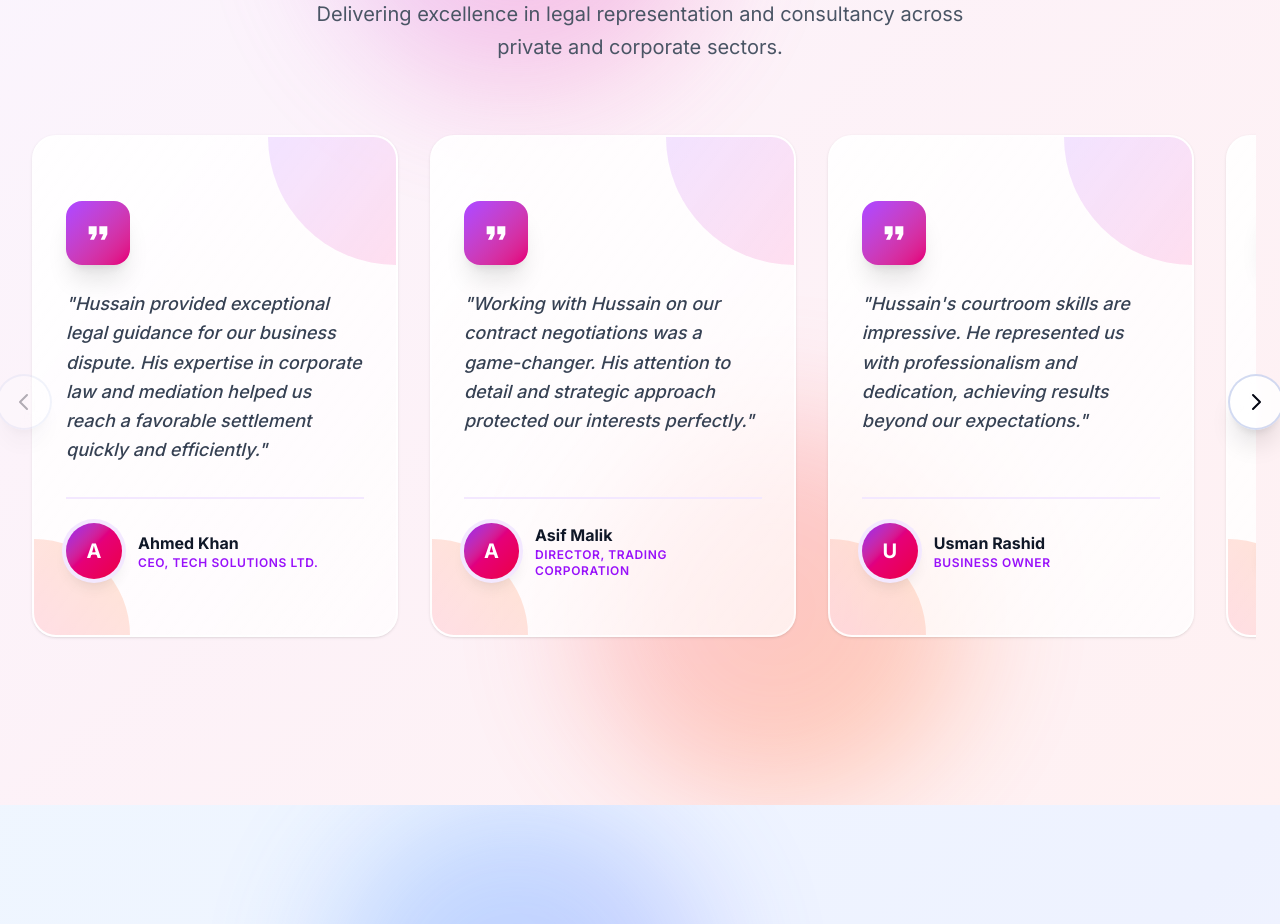
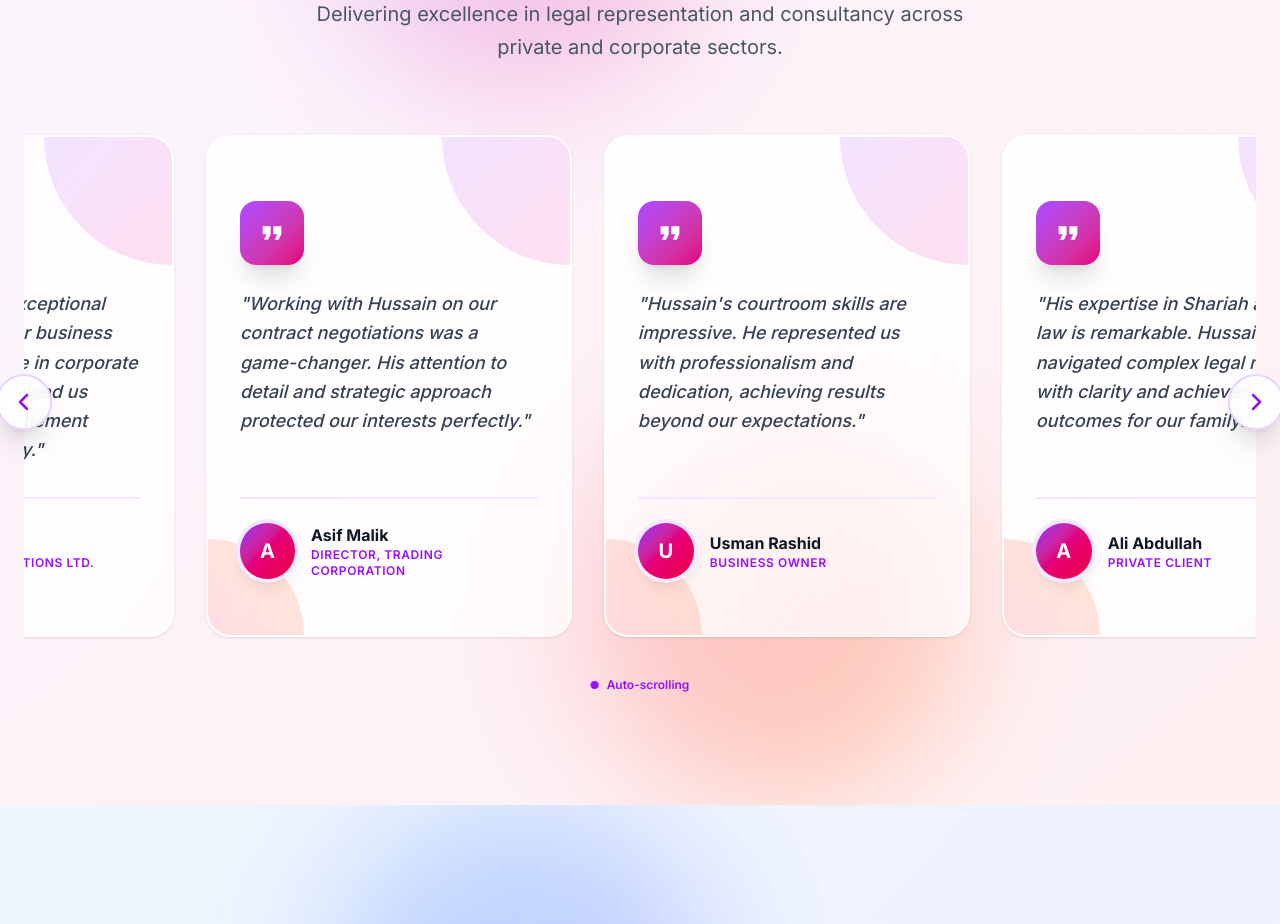
Before and after one commit to sudo-hassan-zahid/portfolio_hussain, a Next.js app: page / in a window 1280 px wide. Shown: the part 3220-4144 px from the top of the page. Built offline with nearby package versions, Linux system fonts and the light colour scheme.

Commit message:
testimonials: added infnite scroll

```diff
--- a/components/testimonials.tsx
+++ b/components/testimonials.tsx
@@ -1,7 +1,7 @@
 "use client";
 
 import { Card, CardContent } from "@/components/ui/card";
-import { useRef, useState } from "react";
+import { useRef, useState, useEffect } from "react";
 
 const testimonials = [
   {
@@ -41,26 +41,74 @@ const testimonials = [
   },
 ];
 
+// Triple the testimonials for seamless infinite scroll
+const infiniteTestimonials = [...testimonials, ...testimonials, ...testimonials];
+
 export default function Testimonials() {
   const scrollRef = useRef<HTMLDivElement>(null);
-  const [canScrollLeft, setCanScrollLeft] = useState(false);
-  const [canScrollRight, setCanScrollRight] = useState(true);
+  const [isPaused, setIsPaused] = useState(false);
+  const [currentIndex, setCurrentIndex] = useState(0);
 
-  const checkScroll = () => {
+  // Auto-scroll effect
+  useEffect(() => {
+    if (isPaused || !scrollRef.current) return;
+
+    const interval = setInterval(() => {
+      if (scrollRef.current) {
+        const cardWidth = scrollRef.current.clientWidth * 0.85; // Width of one card
+        const maxScroll = scrollRef.current.scrollWidth - scrollRef.current.clientWidth;
+        const nextScroll = scrollRef.current.scrollLeft + cardWidth;
+
+        // If we've scrolled past 2/3, reset to the middle section for seamless loop
+        if (nextScroll >= maxScroll * 0.66) {
+          scrollRef.current.scrollLeft = maxScroll * 0.33;
+          setCurrentIndex(testimonials.length);
+        } else {
+          scrollRef.current.scrollBy({
+            left: cardWidth,
+            behavior: 'smooth'
+          });
+          setCurrentIndex(prev => prev + 1);
+        }
+      }
+    }, 4000); // Auto-scroll every 4 seconds
+
+    return () => clearInterval(interval);
+  }, [isPaused]);
+
+  // Initialize scroll position to middle section
+  useEffect(() => {
     if (scrollRef.current) {
-      const { scrollLeft, scrollWidth, clientWidth } = scrollRef.current;
-      setCanScrollLeft(scrollLeft > 0);
-      setCanScrollRight(scrollLeft < scrollWidth - clientWidth - 10);
+      const cardWidth = scrollRef.current.clientWidth * 0.85;
+      scrollRef.current.scrollLeft = cardWidth * testimonials.length;
     }
-  };
+  }, []);
 
   const scroll = (direction: 'left' | 'right') => {
     if (scrollRef.current) {
-      const scrollAmount = scrollRef.current.clientWidth * 0.8;
+      const cardWidth = scrollRef.current.clientWidth * 0.85;
+      const scrollAmount = direction === 'left' ? -cardWidth : cardWidth;
+
       scrollRef.current.scrollBy({
-        left: direction === 'left' ? -scrollAmount : scrollAmount,
+        left: scrollAmount,
         behavior: 'smooth'
       });
+
+      // Update index
+      setCurrentIndex(prev => direction === 'left' ? prev - 1 : prev + 1);
+
+      // Handle infinite loop wrapping
+      setTimeout(() => {
+        if (scrollRef.current) {
+          const maxScroll = scrollRef.current.scrollWidth - scrollRef.current.clientWidth;
+
+          if (scrollRef.current.scrollLeft <= 0) {
+            scrollRef.current.scrollLeft = maxScroll * 0.33;
+          } else if (scrollRef.current.scrollLeft >= maxScroll * 0.66) {
+            scrollRef.current.scrollLeft = maxScroll * 0.33;
+          }
+        }
+      }, 500);
     }
   };
 
@@ -90,17 +138,20 @@ export default function Testimonials() {
           </p>
         </div>
 
-        <div className="reveal-on-scroll relative group">
+        <div
+          className="reveal-on-scroll relative group"
+          onMouseEnter={() => setIsPaused(true)}
+          onMouseLeave={() => setIsPaused(false)}
+        >
           <div
             ref={scrollRef}
-            onScroll={checkScroll}
             className="flex gap-4 overflow-x-auto snap-x snap-mandatory scrollbar-hide pb-8 -mx-4 px-4 md:px-0 md:mx-0"
             style={{
               scrollbarWidth: 'none',
               msOverflowStyle: 'none',
             }}
           >
-            {testimonials.map((testimonial, index) => (
+            {infiniteTestimonials.map((testimonial, index) => (
               <div
                 key={index}
                 className="min-w-[85%] md:min-w-[45%] lg:min-w-[31%] snap-center"
@@ -143,24 +194,30 @@ export default function Testimonials() {
 
           <button
             onClick={() => scroll('left')}
-            disabled={!canScrollLeft}
-            className="hidden md:flex absolute left-0 top-1/2 -translate-y-1/2 -translate-x-1/2 w-14 h-14 rounded-full border-2 border-primary/20 bg-white/80 backdrop-blur hover:bg-primary hover:border-primary hover:text-white transition-all shadow-xl disabled:opacity-30 disabled:cursor-not-allowed items-center justify-center"
+            className="hidden md:flex absolute left-0 top-1/2 -translate-y-1/2 -translate-x-1/2 w-14 h-14 rounded-full border-2 border-purple-200 dark:border-purple-800 bg-white/90 dark:bg-gray-900/90 backdrop-blur hover:bg-gradient-to-r hover:from-purple-600 hover:to-pink-600 hover:border-transparent hover:text-white transition-all shadow-xl items-center justify-center group/btn"
             aria-label="Previous testimonial"
           >
-            <svg className="w-6 h-6" fill="none" viewBox="0 0 24 24" stroke="currentColor">
-              <path strokeLinecap="round" strokeLinejoin="round" strokeWidth={2} d="M15 19l-7-7 7-7" />
+            <svg className="w-6 h-6 text-purple-600 group-hover/btn:text-white transition-colors" fill="none" viewBox="0 0 24 24" stroke="currentColor" strokeWidth={2.5}>
+              <path strokeLinecap="round" strokeLinejoin="round" d="M15 19l-7-7 7-7" />
             </svg>
           </button>
           <button
             onClick={() => scroll('right')}
-            disabled={!canScrollRight}
-            className="hidden md:flex absolute right-0 top-1/2 -translate-y-1/2 translate-x-1/2 w-14 h-14 rounded-full border-2 border-primary/20 bg-white/80 backdrop-blur hover:bg-primary hover:border-primary hover:text-white transition-all shadow-xl disabled:opacity-30 disabled:cursor-not-allowed items-center justify-center"
+            className="hidden md:flex absolute right-0 top-1/2 -translate-y-1/2 translate-x-1/2 w-14 h-14 rounded-full border-2 border-purple-200 dark:border-purple-800 bg-white/90 dark:bg-gray-900/90 backdrop-blur hover:bg-gradient-to-r hover:from-purple-600 hover:to-pink-600 hover:border-transparent hover:text-white transition-all shadow-xl items-center justify-center group/btn"
             aria-label="Next testimonial"
           >
-            <svg className="w-6 h-6" fill="none" viewBox="0 0 24 24" stroke="currentColor">
-              <path strokeLinecap="round" strokeLinejoin="round" strokeWidth={2} d="M9 5l7 7-7 7" />
+            <svg className="w-6 h-6 text-purple-600 group-hover/btn:text-white transition-colors" fill="none" viewBox="0 0 24 24" stroke="currentColor" strokeWidth={2.5}>
+              <path strokeLinecap="round" strokeLinejoin="round" d="M9 5l7 7-7 7" />
             </svg>
           </button>
+
+          {/* Auto-scroll indicator */}
+          {!isPaused && (
+            <div className="hidden md:flex absolute -bottom-4 left-1/2 -translate-x-1/2 items-center gap-2 text-xs text-purple-600 dark:text-purple-400 font-semibold">
+              <div className="w-2 h-2 rounded-full bg-purple-600 dark:bg-purple-400 animate-pulse"></div>
+              Auto-scrolling
+            </div>
+          )}
         </div>
       </div>
 
```
